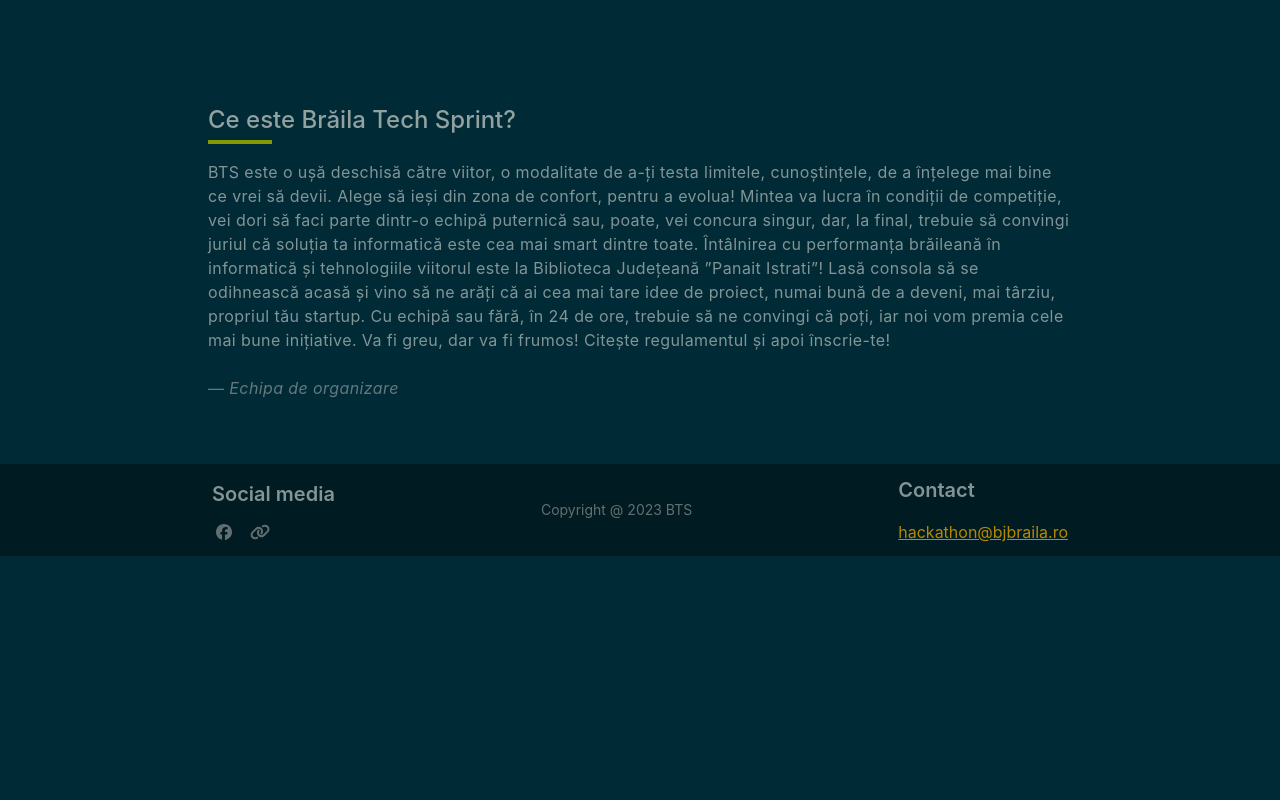
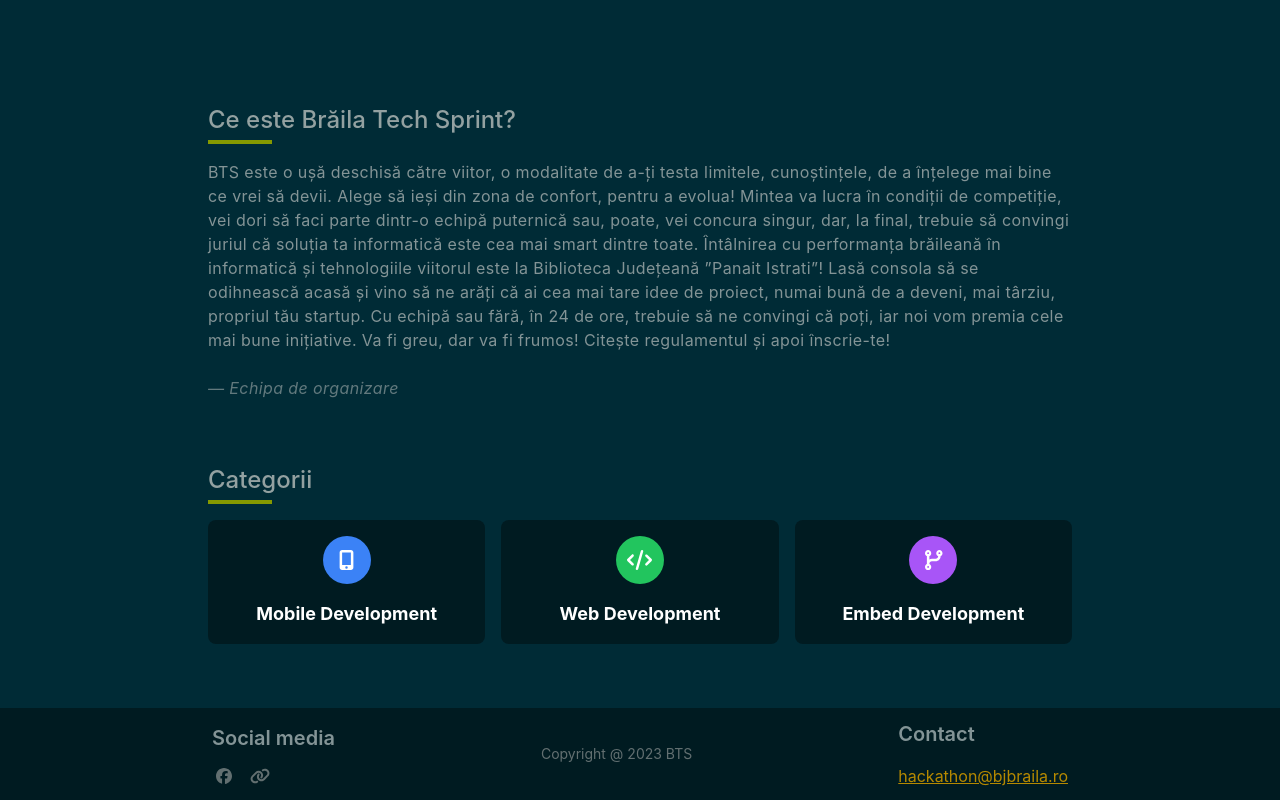
Before and after one commit to MoryokaV/brailatechsprint, a Next.js app: page / in a window 1280 px wide. Shown: the part 789-1589 px from the top of the page. Before the commit the page ends 1345 px from the top, so only its background shows below. Built offline with nearby package versions, Linux system fonts and the light colour scheme.

Commit message:
Categories added to main page

```diff
--- /dev/null
+++ b/components/Categories.js
@@ -0,0 +1,34 @@
+import React from "react";
+import { FontAwesomeIcon } from "@fortawesome/react-fontawesome";
+import { faMobileAlt, faCode, faCodeBranch } from '@fortawesome/free-solid-svg-icons';
+import '@fortawesome/fontawesome-svg-core/styles.css';
+import { config } from '@fortawesome/fontawesome-svg-core';
+config.autoAddCss = false;
+import { fa } from '@fortawesome/free-brands-svg-icons';
+
+const Categories = () => {
+  return (
+    <div className="grid grid-cols-3 gap-4">
+      <div className="bg-sol-dark-blue rounded-lg p-4 flex flex-col items-center justify-center">
+        <div className="rounded-full bg-blue-500 w-12 h-12 flex items-center justify-center">
+          <FontAwesomeIcon icon={faMobileAlt} className="text-white fa-lg" />
+        </div>
+        <h2 className="mt-4 text-lg font-bold text-white">Mobile Development</h2>
+      </div>
+      <div className="bg-sol-dark-blue rounded-lg p-4 flex flex-col items-center justify-center">
+        <div className="rounded-full bg-green-500 w-12 h-12 flex items-center justify-center">
+          <FontAwesomeIcon icon={faCode} className="text-white fa-lg" />
+        </div>
+        <h2 className="mt-4 text-lg font-bold text-white">Web Development</h2>
+      </div>
+      <div className="bg-sol-dark-blue rounded-lg p-4 flex flex-col items-center justify-center">
+        <div className="rounded-full bg-purple-500 w-12 h-12 flex items-center justify-center">
+          <FontAwesomeIcon icon={faCodeBranch} className="text-white fa-lg" />
+        </div>
+        <h2 className="mt-4 text-lg font-bold text-white">Embed Development</h2>
+      </div>
+    </div>
+  );
+};
+
+export default Categories;
--- a/package.json
+++ b/package.json
@@ -21,7 +21,8 @@
     "next": "13.1.6",
     "prettier": "^2.8.4",
     "react": "18.2.0",
-    "react-dom": "18.2.0"
+    "react-dom": "18.2.0",
+    "react-slick": "^0.29.0"
   },
   "devDependencies": {
     "autoprefixer": "^10.4.13",
--- a/pages/index.js
+++ b/pages/index.js
@@ -3,6 +3,7 @@ import Navbar from "components/navbar";
 import Footer from "@/components/footer";
 import Terminal from "@/components/terminal";
 import Image from "next/image";
+import Categories from "@/components/categories";
 
 export default function Home() {
   return (
@@ -43,6 +44,17 @@ export default function Home() {
             <span className="opacity-75 italic">— Echipa de organizare</span>
           </p>
         </section>
+        {<section
+                    className="mx-auto mb-16 w-full md:max-w-4xl px-4"
+                    data-aos="fade-down"
+                  >
+                    <h3 className="text-2xl font-medium text-sol-grey-accent">
+                      Categorii
+                    </h3>
+                    <div className="mt-1 mb-4 h-1 w-16 bg-sol-green"></div>
+                    <Categories />
+                  </section>
+          }
       </main>
       <Footer></Footer>
     </>
--- a/styles/globals.css
+++ b/styles/globals.css
@@ -1,6 +1,7 @@
 @tailwind base;
 @tailwind components;
 @tailwind utilities;
+
 
 * {
   box-sizing: border-box;
```
Also changed, not shown: 1 other file (tests, documents, lock files or other folders).
